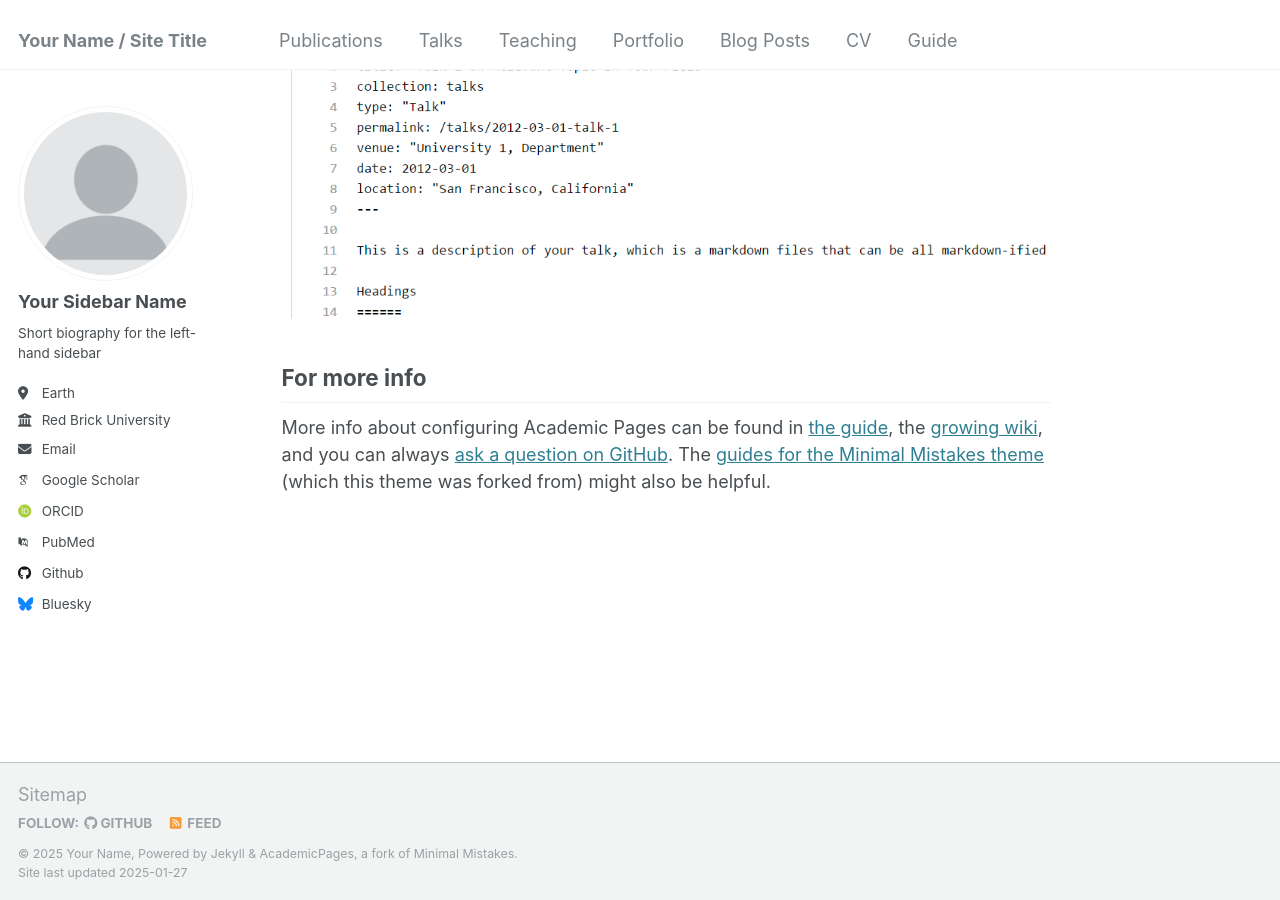
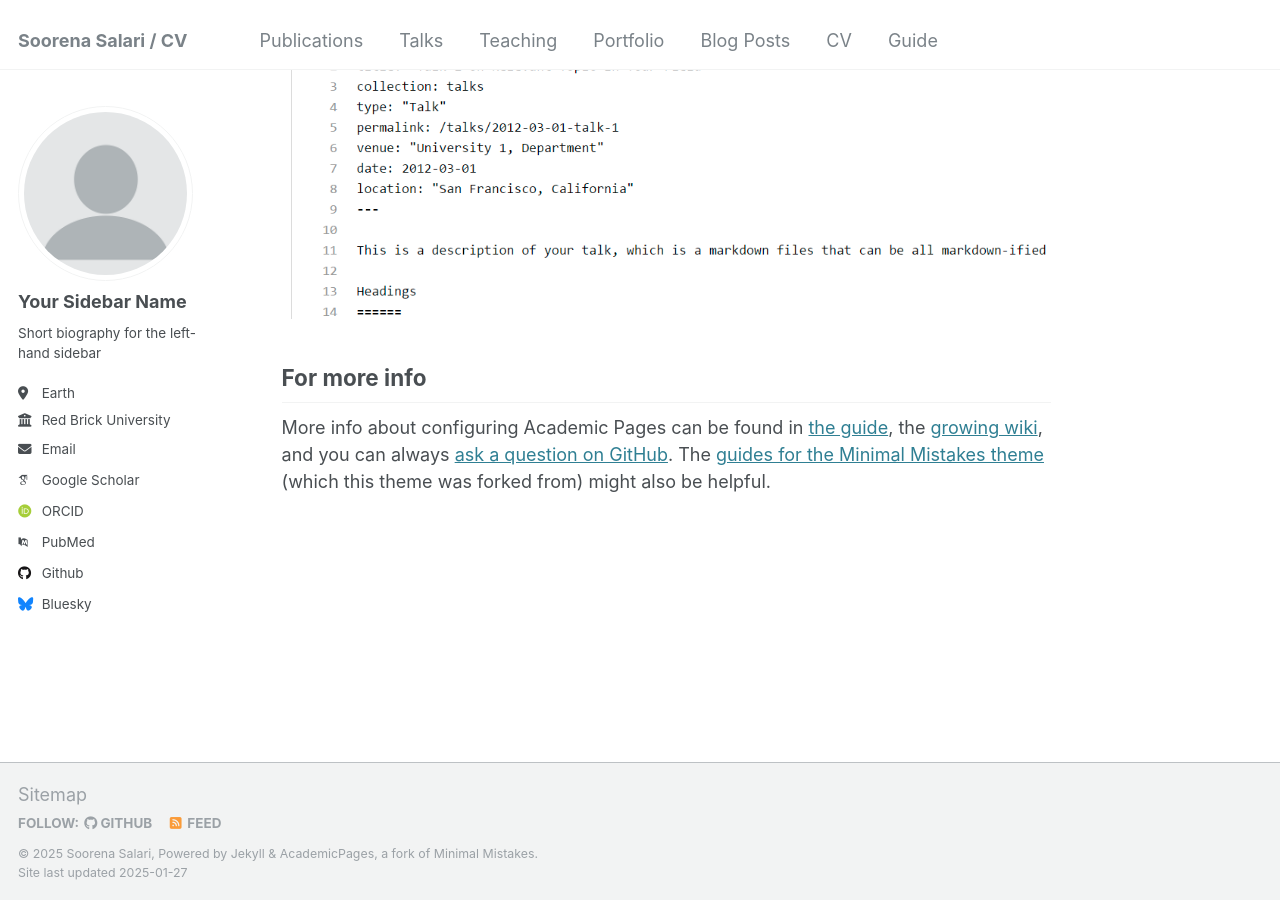
Before and after one commit to soorenasalari/soorenasalari.github.io, a Jekyll site: the page built from _pages/about.md, in a window 1280 px wide and 900 px high, scrolled down 2643 px. Built offline with Jekyll 4.4.1, drawn with Linux system fonts in a browser that asks for light colours; some web fonts are replaced.

Commit message:
Update _config.yml

```diff
--- a/_config.yml
+++ b/_config.yml
@@ -8,9 +8,9 @@
 
 # Basic Site Settings
 locale                   : "en-US"
-title                    : "Your Name / Site Title"
+title                    : "Soorena Salari / CV"
 title_separator          : "-"
-name                     : &name "Your Name"
+name                     : &name "Soorena Salari"
 description              : &description "personal description"
 url                      : https://academicpages.github.io # the base hostname & protocol for your site e.g. "https://[your GitHub username].github.io"
 baseurl                  : "" # the subpath of your site, e.g. "/blog"
```
